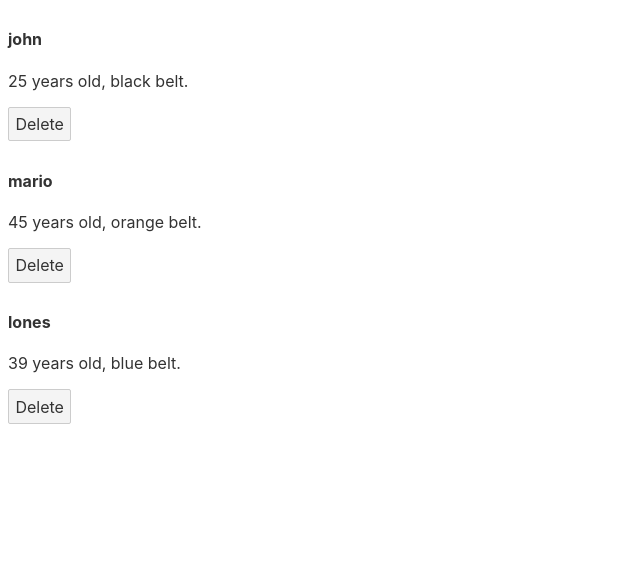
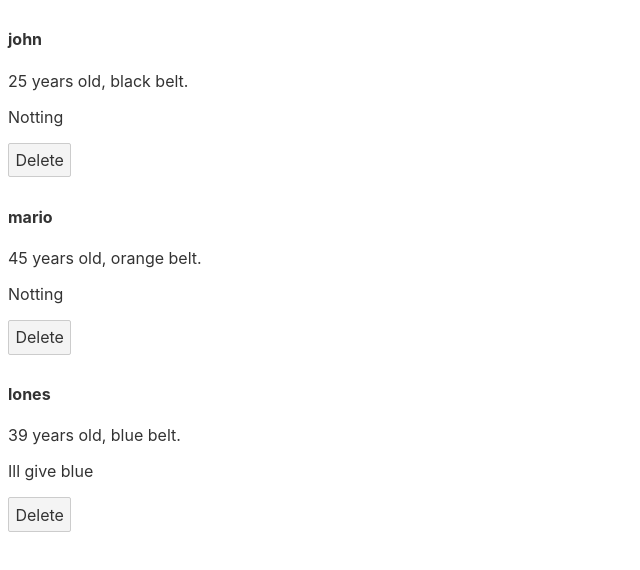
Before and after one commit to guibolt/SvelteLearning, a Svelte app: page / in a window 1280 px wide. Shown: the top 570 px of the page, without its empty margins (0-640 px from the left). Built offline with nearby package versions, Linux system fonts and the light colour scheme.

Commit message:
conditional

```diff
--- a/src/App.svelte
+++ b/src/App.svelte
@@ -6,10 +6,11 @@
 		{ name: 'lones', beltColor: 'blue', age: 39, id: 3 }
 	]
 
-	const deletePerson = (id) =>{
-		people = people.filter((person) => person.id != id)
-	}
+	const deletePerson = id => people = people.filter(person => person.id != id)
+
+
 </script>
+
 
 <main>
 	{#each people as person (person.id)}
@@ -18,6 +19,12 @@
 			{person.name}
 		</h4>
 		<p>{person.age} years old, {person.beltColor} belt.</p>
+		{#if person.beltColor === 'blue'}
+			<p>Ill give blue</p>
+			{:else }
+			<p>Notting</p>
+		{/if}
+
 		<button on:click="{() => deletePerson(person.id)}"> Delete</button>
 	</div>
 	{:else}
```
